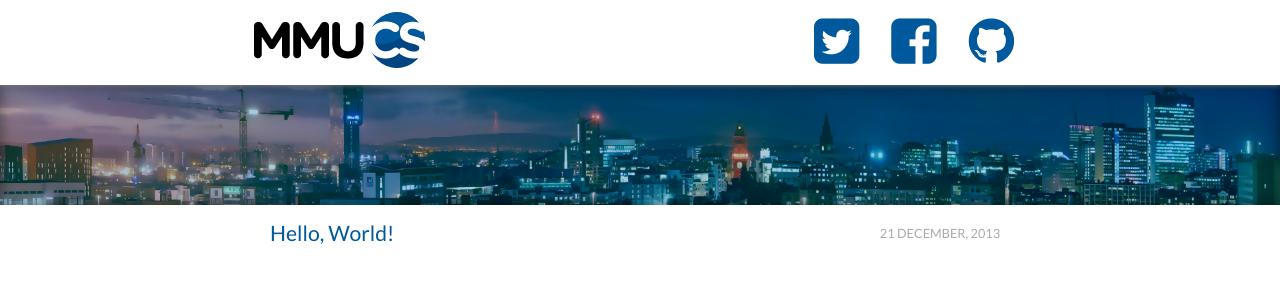
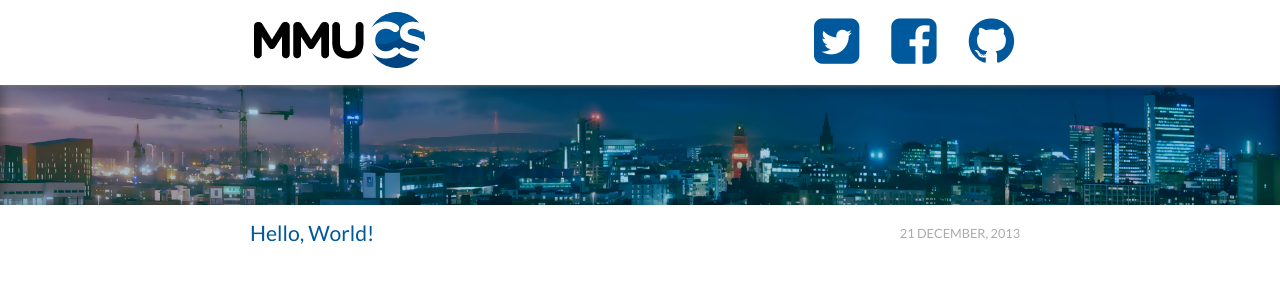
Before and after one commit to mmucomputing/mmucomputing.github.io, a Jekyll site: the page built from index.html, in a window 1280 px wide. Shown: the top 300 px of the page. Built offline with Jekyll 4.4.1, drawn with Linux system fonts in a browser that asks for light colours; nearby versions of some CDN libraries; Markdown is read by kramdown in place of the engine named in the settings; comment, search, counter and statistics services are not loaded.

Commit message:
No background means no need for padding on div.main

```diff
--- a/css/style.css
+++ b/css/style.css
@@ -83,7 +83,7 @@ div.main {
   background: rgb(255, 255, 255);
   font-size: 120%;
   overflow: hidden;
-  padding: 10px 20px 40px;
+  padding: 10px 0px 40px;
 }
 
 h1.article-title {
```
